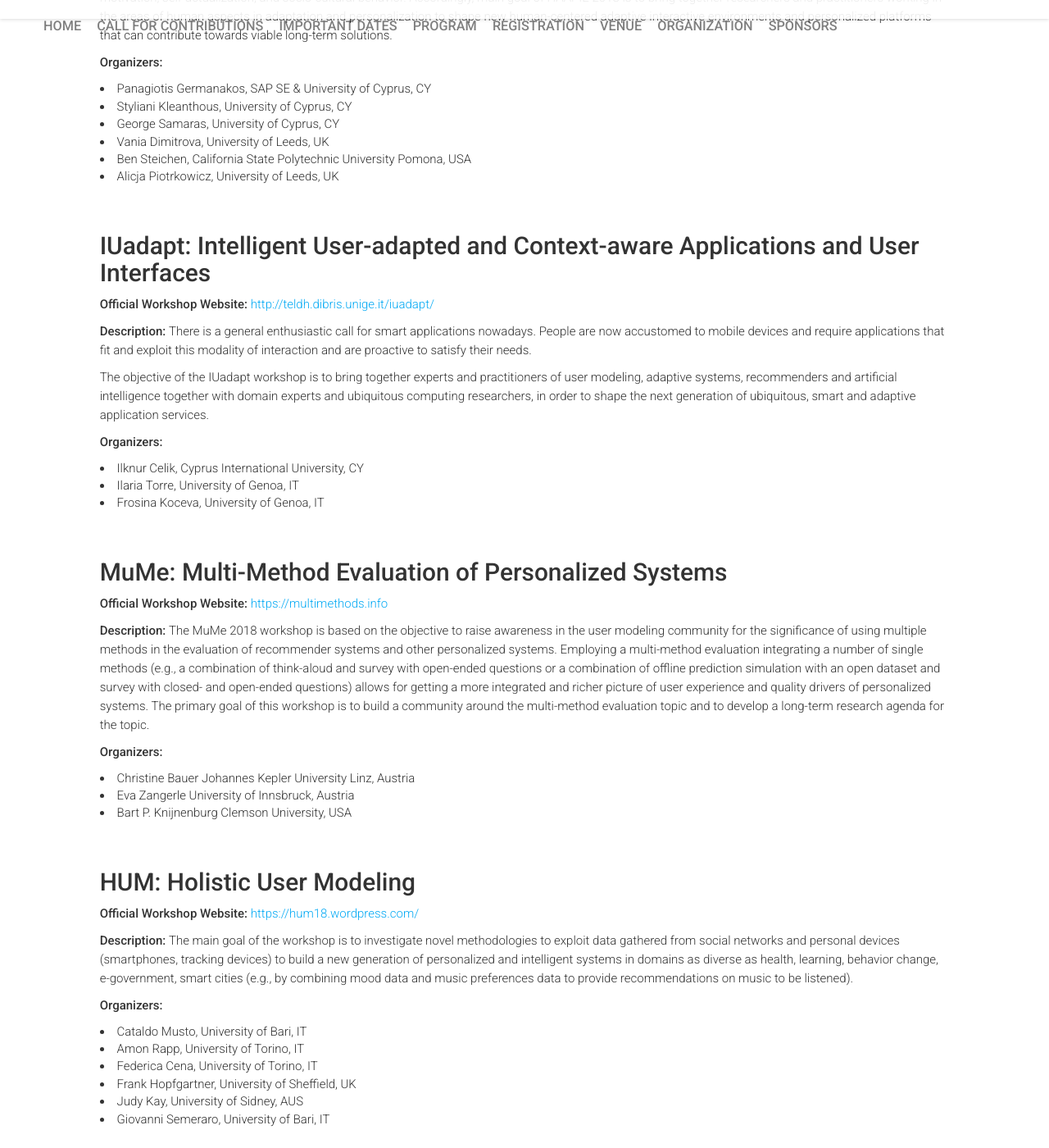
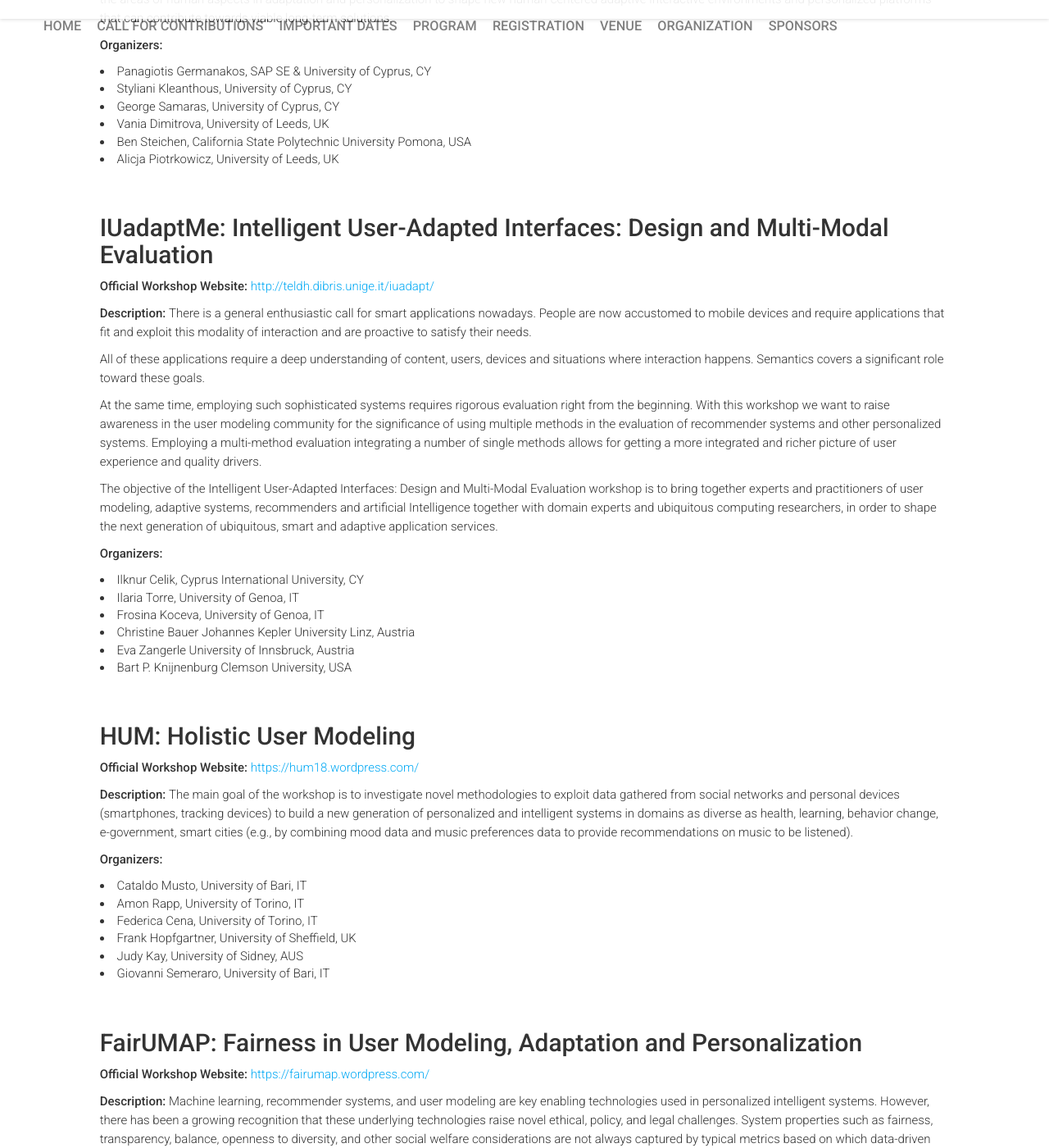
Before and after one commit to yangjiera/mergeBB, a Jekyll site: the page built from workshop.html, in a window 1280 px wide and 1400 px high, scrolled down 1009 px. Shown: the whole window at 82% size. Built offline with Jekyll 4.4.1, drawn with Linux system fonts in a browser that asks for light colours; nearby versions of some CDN libraries; comment, search, counter and statistics services are not loaded; some of the changed text lies outside the part shown.

Commit message:
update workshop

```diff
--- a/_includes/workshop.html
+++ b/_includes/workshop.html
@@ -20,8 +20,7 @@
       <h5 id="paper"><b>List of workshops</b></h5>
         <p>
             <li style="font-size: 115%"><a href="#haapie">HAAPIE: Human Aspects in Adaptive and Personalized Interactive Environments</a></li>
-            <li style="font-size: 115%"><a href="#iuadapt">IUadapt:  Intelligent User-adapted and Context-aware Applications and User Interfaces</a></li>
-            <li style="font-size: 115%"><a href="#mume">MuMe: Multi-Method Evaluation of Personalized Systems</a></li>
+            <li style="font-size: 115%"><a href="#iuadapt">IUadaptMe: Intelligent User-Adapted Interfaces: Design and Multi-Modal Evaluation</a></li>
             <li style="font-size: 115%"><a href="#hum">HUM: Holistic User Modeling</a></li>
             <!--li style="font-size: 115%"><a href="#pale">PALE: Personalization Approaches in Learning Environments</a></li-->
             <li style="font-size: 115%"><a href="#fairumap">FairUMAP: Fairness in User Modeling, Adaptation and Personalization</a></li></p>
@@ -47,23 +46,17 @@
 
         <br  id="iuadapt"/>
         <br/>
-        <h5><b>IUadapt: Intelligent User-adapted and Context-aware Applications and User Interfaces</b></h5>
+        <h5><b>IUadaptMe: Intelligent User-Adapted Interfaces: Design and Multi-Modal Evaluation</b></h5>
         <p><b>Official Workshop Website: </b><a href="http://teldh.dibris.unige.it/iuadapt/" target="_blank">http://teldh.dibris.unige.it/iuadapt/</a></p>
-        <p><b>Description: </b>There is a general enthusiastic call for smart applications nowadays. People are now accustomed to mobile devices and require applications that fit and exploit this modality of interaction and are proactive to satisfy their needs. </p>
-        <p>The objective of the IUadapt workshop is to bring together experts and practitioners of user modeling, adaptive systems, recommenders and artificial intelligence together with domain experts and ubiquitous computing researchers, in order to shape the next generation of ubiquitous, smart and adaptive application services.</p>
+        <p><b>Description: </b>There is a general enthusiastic call for smart applications nowadays. People are now accustomed to mobile devices and require applications that fit and exploit this modality of interaction and are proactive to satisfy their needs.</p>
+        <p>All of these applications require a deep understanding of content, users, devices and situations where interaction happens. Semantics covers a significant role toward these goals.</p>
+        <p>At the same time, employing such sophisticated systems requires rigorous evaluation right from the beginning. With this workshop we want to raise awareness in the user modeling community for the significance of using multiple methods in the evaluation of recommender systems and other personalized systems. Employing a multi-method evaluation integrating a number of single methods allows for getting a more integrated and richer picture of user experience and quality drivers.</p>
+        <p>The objective of the Intelligent User-Adapted Interfaces: Design and Multi-Modal Evaluation workshop is to bring together experts and practitioners of user modeling, adaptive systems, recommenders and artificial Intelligence together with domain experts and ubiquitous computing researchers, in order to shape the next generation of ubiquitous, smart and adaptive application services. </p>
 
         <p><b>Organizers: </b>
         <li style="font-size: 115%">Ilknur Celik, Cyprus International University, CY</li>
         <li style="font-size: 115%">Ilaria Torre,  University of Genoa, IT</li>
-        <li style="font-size: 115%">Frosina Koceva, University of Genoa, IT</li></p>
-
-        <br  id="mume"/>
-        <br/>
-        <h5><b>MuMe: Multi-Method Evaluation of Personalized Systems</b></h5>
-        <p><b>Official Workshop Website: </b><a href="https://multimethods.info" target="_blank">https://multimethods.info</a></p>
-        <p><b>Description: </b>The MuMe 2018 workshop is based on the objective to raise awareness in the user modeling community for the significance of using multiple methods in the evaluation of recommender systems and other personalized systems. Employing a multi-method evaluation integrating a number of single methods (e.g., a combination of think-aloud and survey with open-ended questions or a combination of offline prediction simulation with an open dataset and survey with closed- and open-ended questions) allows for getting a more integrated and richer picture of user experience and quality drivers of personalized systems. The primary goal of this workshop is to build a community around the multi-method evaluation topic and to develop a long-term research agenda for the topic.</p>
-
-        <p><b>Organizers: </b>
+        <li style="font-size: 115%">Frosina Koceva, University of Genoa, IT</li>
         <li style="font-size: 115%">Christine Bauer   Johannes Kepler University Linz, Austria</li>
         <li style="font-size: 115%">Eva Zangerle      University of Innsbruck, Austria</li>
         <li style="font-size: 115%">Bart P. Knijnenburg     Clemson University, USA</li></p>
--- a/program.html
+++ b/program.html
@@ -1,5 +1,5 @@
 ---
-title: Program Overview
+title: Program Overview (Tentative)
 permalink: "/program/"
 layout: default
 image: Singapore4.jpg
```
Also changed, not shown: _includes/about.html (+9 -5 lines), 3 other files.
